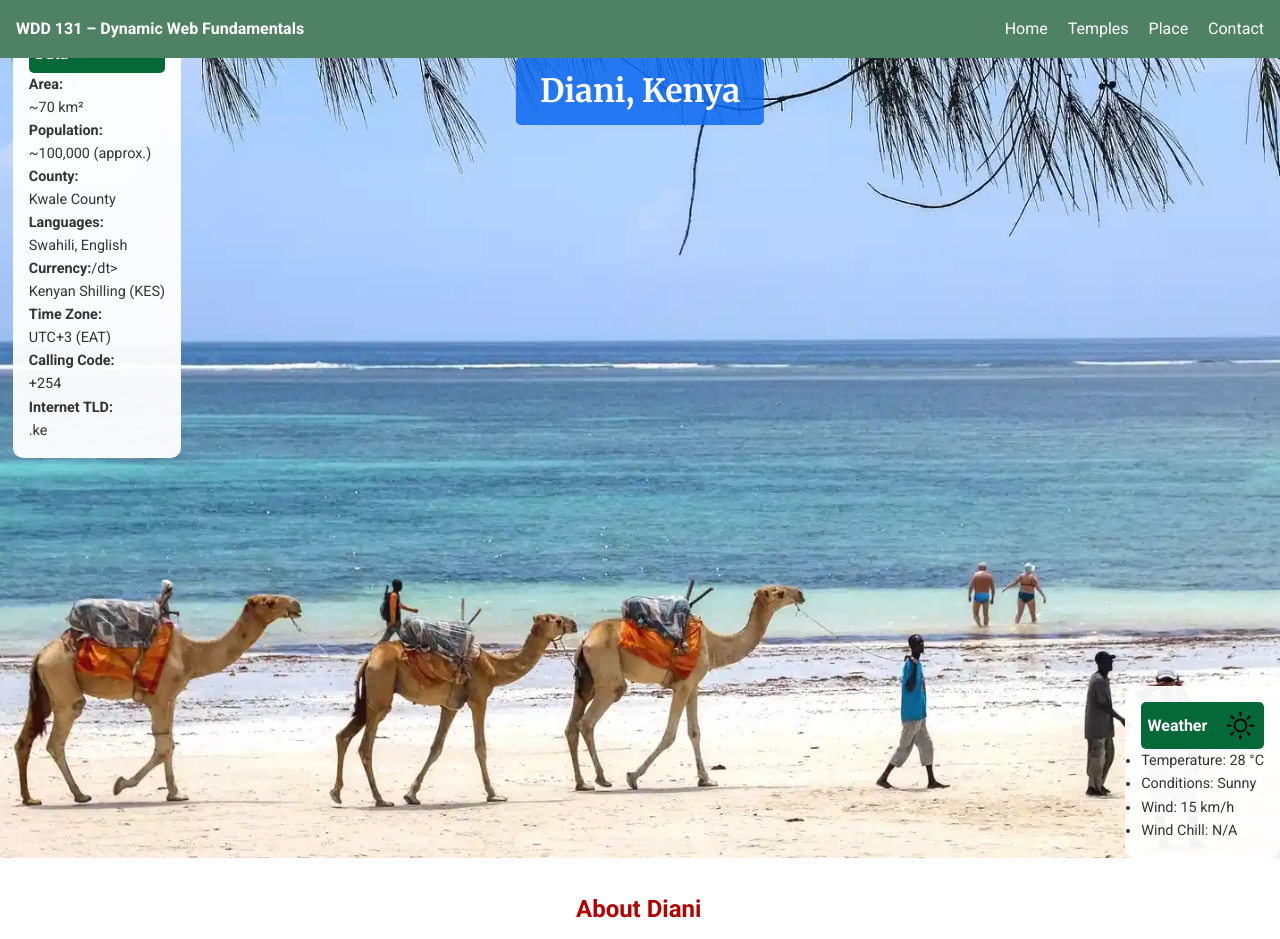
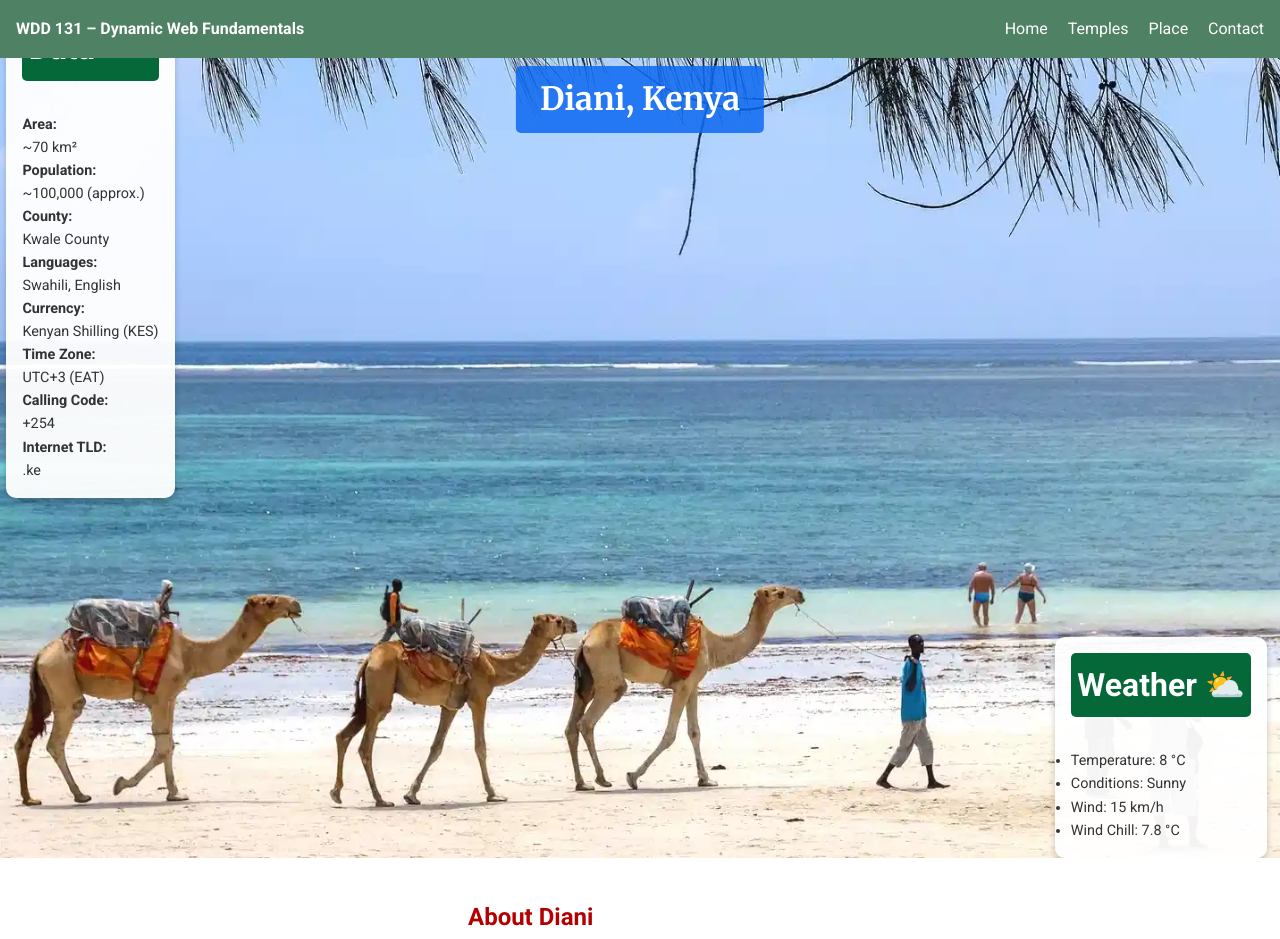
Before and after one commit to Danson-kisilu/wdd131, a plain HTML site: page place.html in a window 1280 px wide. Shown: the top 939 px of the page. Drawn offline with Linux system fonts and the light colour scheme.

Commit message:
Add updated place.html, place.css, and place.js with wind chill and hero design

```diff
--- a/place.html
+++ b/place.html
@@ -48,7 +48,7 @@
           <dt><strong>Population:</strong></dt><dd>~100,000 (approx.)</dd>
           <dt><strong>County:</strong></dt><dd>Kwale County</dd>
           <dt><strong>Languages:</strong></dt><dd>Swahili, English</dd>
-          <dt><strong>Currency:</strong>/dt><dd>Kenyan Shilling (KES)</dd>
+          <dt><strong>Currency:</strong></dt><dd>Kenyan Shilling (KES)</dd>
           <dt><strong>Time Zone:</strong></dt><dd>UTC+3 (EAT)</dd>
           <dt><strong>Calling Code:</strong></dt><dd>+254</dd>
           <dt><strong>Internet TLD:</strong></dt><dd>.ke</dd>
@@ -63,7 +63,7 @@
           <img class="weather-icon mobile-only" src="images/weather.svg" alt="Weather icon" />
         </h2>
         <ul>
-          <li>Temperature: <span id="temp">28</span> °C</li>
+          <li>Temperature: <span id="temp">8</span> °C</li>
           <li>Conditions: <span id="conditions">Sunny</span></li>
           <li>Wind: <span id="wind">15</span> km/h</li>
           <li>Wind Chill: <span id="windchill">N/A</span></li>
--- a/scripts/place.js
+++ b/scripts/place.js
@@ -1,27 +1,24 @@
-// place.js
+// Footer Year and Last Modified
+document.getElementById("currentyear").textContent = new Date().getFullYear();
+document.getElementById("lastModified").textContent = "Last Modified: " + document.lastModified;
 
-// Footer dynamic year and last modified
-document.getElementById("currentyear").textContent = new Date().getFullYear();
-document.getElementById("lastModified").textContent = `Last Modified: ${document.lastModified}`;
+// Wind Chill Calculation Function (Celsius version)
+function calculateWindChill(tempC, windKmh) {
+  // Convert wind speed to m/s (formula requires m/s)
+  let windMs = windKmh / 3.6;
 
-// Wind Chill Calculation
-function calculateWindChill(tempC, speedKmh) {
-  // Check if conditions are valid for calculation
-  if (tempC <= 10 && speedKmh > 4.8) {
-    let wc =
-      13.12 +
-      0.6215 * tempC -
-      11.37 * Math.pow(speedKmh, 0.16) +
-      0.3965 * tempC * Math.pow(speedKmh, 0.16);
-    return wc.toFixed(1); // return with 1 decimal place
+  // Wind chill is only valid if temp <= 10 °C and wind > 4.8 km/h
+  if (tempC <= 10 && windKmh > 4.8) {
+    let chill = 13.12 + 0.6215 * tempC - 11.37 * Math.pow(windMs, 0.16) + 0.3965 * tempC * Math.pow(windMs, 0.16);
+    return chill.toFixed(1);
   } else {
     return "N/A";
   }
 }
 
-// Use static values from your HTML
+// Get values from DOM
 const temp = parseFloat(document.getElementById("temp").textContent);
 const wind = parseFloat(document.getElementById("wind").textContent);
 
-// Calculate and update wind chill
-document.getElementById("windchill").textContent = calculateWindChill(temp, wind);
+// Compute and display wind chill
+document.getElementById("windchill").textContent = calculateWindChill(temp, wind) + (calculateWindChill(temp, wind) !== "N/A" ? " °C" : "");
--- a/styles/place.css
+++ b/styles/place.css
@@ -5,16 +5,29 @@
   box-sizing: border-box;
 }
 
-body {
-  font-family: 'Roboto', sans-serif;
-  line-height: 1.6;
-  background: #fff;
-  color: #333;
+
+:root {
+  --primary-color: #4f8164;
+  --secondary-color: #056839;
+  --accent-color: #b30000;
+  --overlay-color: rgba(13, 105, 241, 0.85);
+  --text-color: #333;
+  --bg-light: rgba(255, 255, 255, 0.95);
+  --radius: 10px;
+  --font-body: 'Roboto', sans-serif;
+  --font-heading: 'Merriweather', serif;
 }
 
 
+body {
+  font-family: var(--font-body);
+  line-height: 1.6;
+  background: #fff;
+  color: var(--text-color);
+}
+
 header {
-  background: #4f8164;
+  background: var(--primary-color);
   color: #fff;
   padding: 1rem;
   display: flex;
@@ -24,7 +37,6 @@ header {
 
 header #course-title {
   font-weight: bold;
-
 }
 
 nav a {
@@ -42,7 +54,7 @@ nav a:hover {
 .hero {
   position: relative;
   width: 100%;
-  height: 100vh;
+  height: 100vh; /* full screen */
   display: flex;
   justify-content: center;
   align-items: center;
@@ -59,76 +71,84 @@ nav a:hover {
 
 .place-title {
   position: absolute;
-  top: 0%;
+  top: 1%;
   left: 50%;
   transform: translateX(-50%);
-  background: rgba(13, 105, 241, 0.85);
+  background: var(--overlay-color);
   color: #fff;
   padding: 0.5rem 1.5rem;
   border-radius: 5px;
   font-size: 2rem;
-  font-family: 'Merriweather', serif;
+  font-family: var(--font-heading);
 }
 
 
 .data-box,
 .weather-box {
   position: absolute;
-
-  background: rgba(255, 255, 255, 0.95);
+  background: var(--bg-light);
   padding: 1rem;
-  border-radius: 10px;
+  border-radius: var(--radius);
   max-width: 250px;
   font-size: 0.9rem;
+  box-shadow: 0 4px 6px rgba(0, 0, 0, 0.2);
 }
 
 .data-box {
-  left: 1%;
-  bottom: 50%;
+  left: 0.5%;
+  bottom: 45%;
 }
 
 .weather-box {
-  right: 0%;
+  right: 1%;
   bottom: 0%;
 }
 
 .data-box h2,
 .weather-box h2 {
-  background: #056839;
-  color: #ffffff;
+  background: var(--secondary-color);
+  color: #fff;
   padding: 0.4rem;
-  margin-bottom: 0rem;
+  margin-bottom: 2rem;
   border-radius: 5px;
-  font-size: 1rem;
+  font-size:2rem;
+  display: flex;
+  align-items: center;
+  justify-content: space-between;
 }
 
-.weather-box h2 {
-  display: flex;
-  justify-content: space-between;
-  align-items: center;
+.weather-box h2::after {
+  content: "⛅";
+  margin-left: 0.5rem;
 }
+
 
 .weather-box img.weather-icon {
   max-width: 35px;
   height: auto;
+  display: none;
 }
 
+.mobile-only {
+  display: none;
+}
 
+/* ---------CONTENT---------- */
 .content {
   max-width: 800px;
   margin: 2rem auto;
-  padding: 0 1rem;
+  padding: 0.5rem;
 }
 
 .content h2 {
-  color: #b30000;
-  margin-bottom: 0.5rem;
-  padding-left:20rem;
+  color: var(--accent-color);
+  margin-bottom: 1rem;
+  margin-left: 220px;
 }
 
-
+/* --------- FOOTER--------------- */
 footer {
-  background: #4f8164;
+  background: var(--primary-color);
   color: #fff;
   text-align: center;
   padding: 1rem;
@@ -163,4 +183,12 @@ footer a {
   .hero picture img {
     height: auto;
   }
+
+
+  .weather-box h2::after {
+    content: "";
+  }
+  .weather-box img.weather-icon {
+    display: inline;
+  }
 }
```
